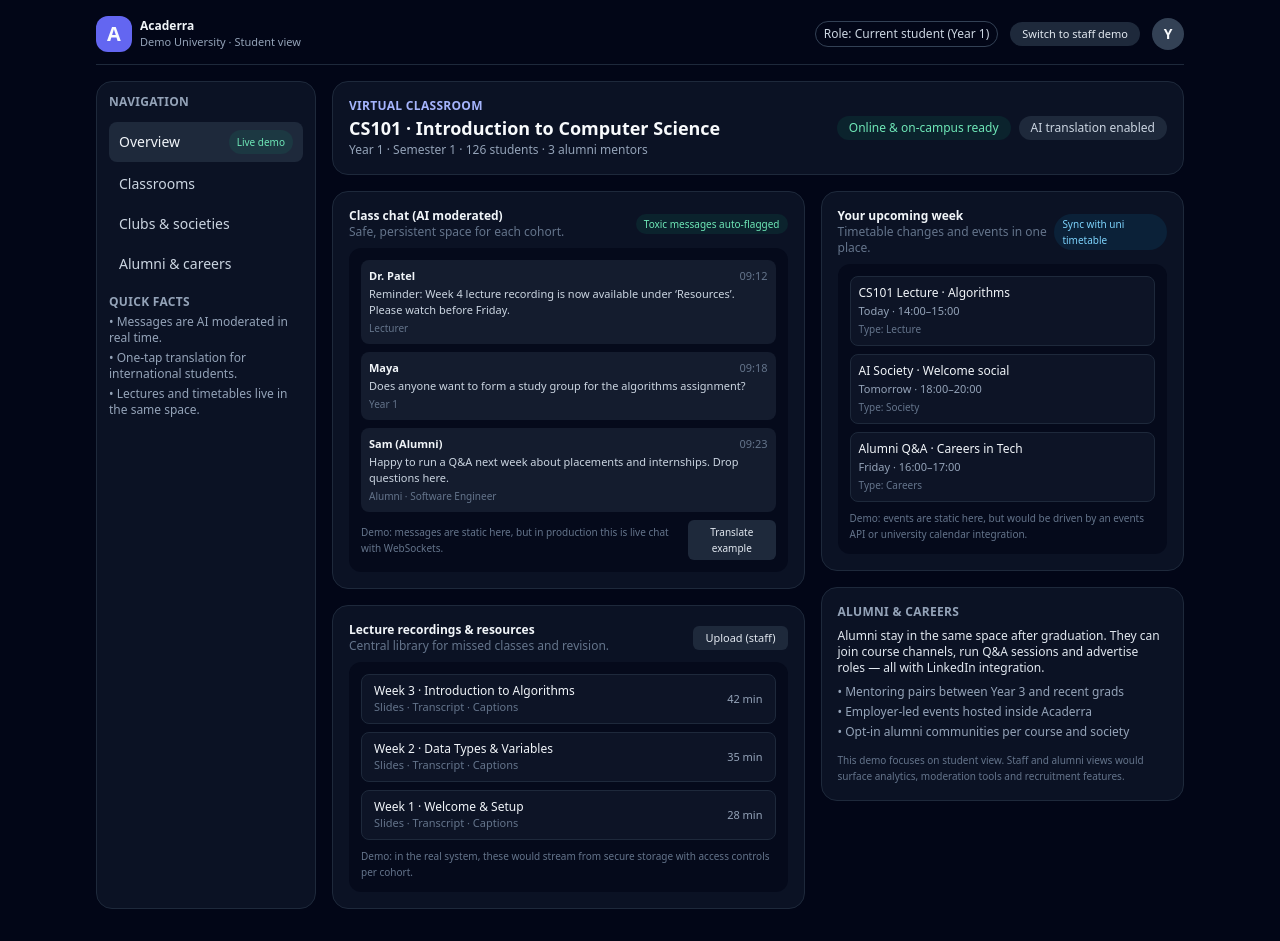
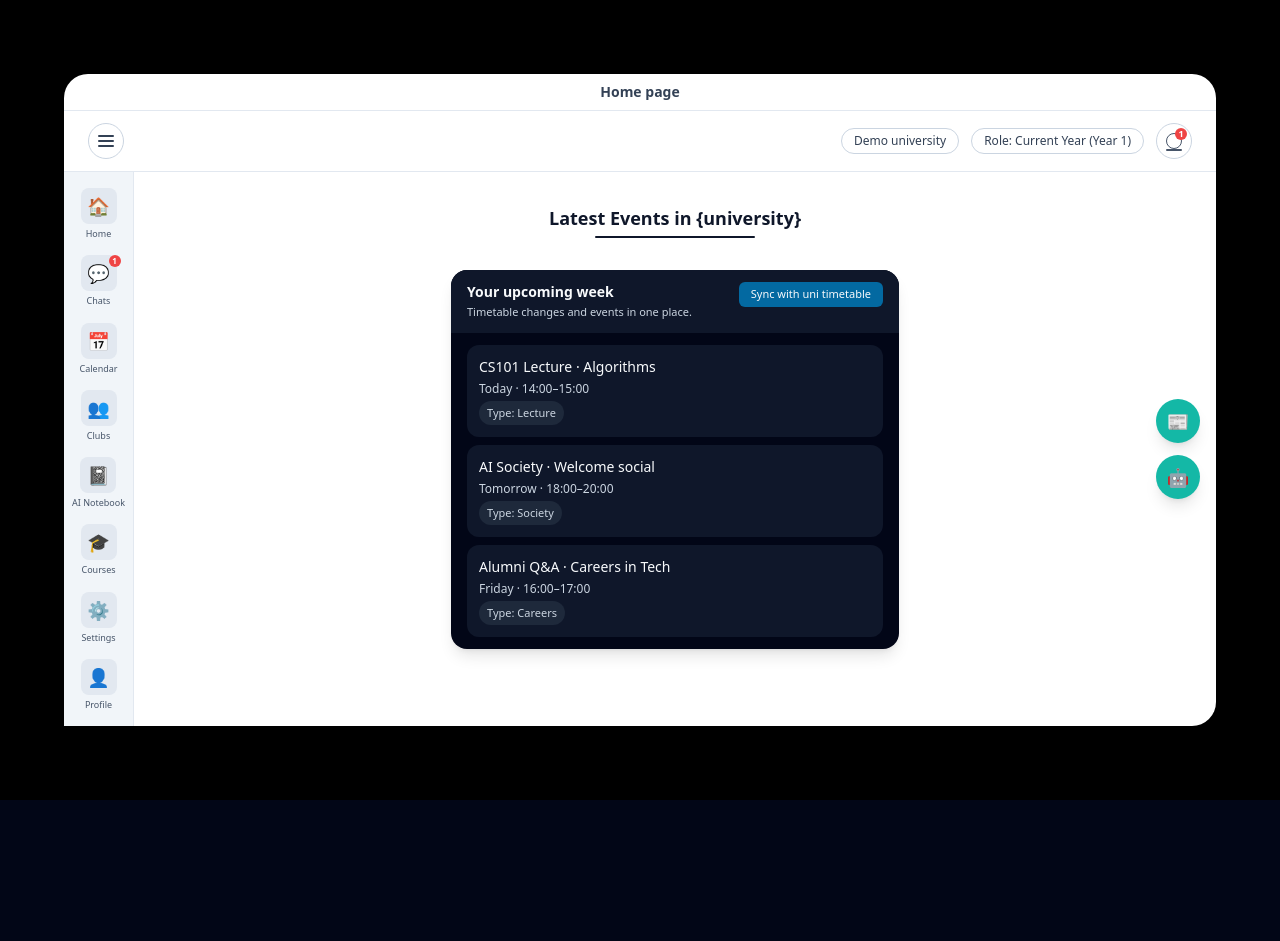
Before and after one commit to linguist101/Acaderra, a Next.js app in the folder web/: page /demo in a window 1280 px wide. After the commit the page ends 800 px from the top, so only its background shows below. Built offline with nearby package versions, Linux system fonts and the light colour scheme.

Commit message:
Update page.tsx

```diff
--- a/web/src/app/demo/page.tsx
+++ b/web/src/app/demo/page.tsx
@@ -1,32 +1,4 @@
 // src/app/demo/page.tsx
-import Link from "next/link";
-
-const mockMessages = [
-  {
-    id: 1,
-    sender: "Dr. Patel",
-    role: "Lecturer",
-    content:
-      "Reminder: Week 4 lecture recording is now available under ‘Resources’. Please watch before Friday.",
-    time: "09:12",
-  },
-  {
-    id: 2,
-    sender: "Maya",
-    role: "Year 1",
-    content:
-      "Does anyone want to form a study group for the algorithms assignment?",
-    time: "09:18",
-  },
-  {
-    id: 3,
-    sender: "Sam (Alumni)",
-    role: "Alumni · Software Engineer",
-    content:
-      "Happy to run a Q&A next week about placements and internships. Drop questions here.",
-    time: "09:23",
-  },
-];
 
 const mockEvents = [
   {
@@ -49,262 +21,164 @@ const mockEvents = [
   },
 ];
 
-const mockLectures = [
-  { id: 1, title: "Week 3 · Introduction to Algorithms", duration: "42 min" },
-  { id: 2, title: "Week 2 · Data Types & Variables", duration: "35 min" },
-  { id: 3, title: "Week 1 · Welcome & Setup", duration: "28 min" },
-];
+export default function DemoHomePage() {
+  return (
+    <main className="min-h-screen bg-black text-slate-900">
+      {/* Center the main white app frame on black background */}
+      <div className="flex min-h-screen items-center justify-center px-4 py-6">
+        <div className="relative flex w-full max-w-6xl flex-col rounded-3xl bg-white shadow-2xl">
 
-export default function DemoPage() {
-  return (
-    <main className="min-h-screen bg-slate-950 text-slate-50">
-      <div className="mx-auto flex min-h-screen max-w-6xl flex-col px-4 pb-8 pt-4 md:px-8">
-        {/* Top bar */}
-        <header className="flex items-center justify-between gap-4 border-b border-slate-800 pb-3">
-          <div className="flex items-center gap-3">
-            <Link href="/" className="flex items-center gap-2">
-              <div className="flex h-9 w-9 items-center justify-center rounded-xl bg-indigo-500 text-xl font-bold">
-                A
-              </div>
-              <div className="hidden text-left text-xs sm:block">
-                <p className="font-semibold text-slate-100">Acaderra</p>
-                <p className="text-[11px] text-slate-400">
-                  Demo University · Student view
-                </p>
-              </div>
-            </Link>
+          {/* Top strip label */}
+          <div className="border-b border-slate-200 py-2 text-center text-sm font-semibold text-slate-700">
+            Home page
           </div>
 
-          <div className="flex items-center gap-3 text-xs">
-            <span className="hidden rounded-full border border-slate-700 px-2 py-1 text-slate-300 md:inline">
-              Role: Current student (Year 1)
-            </span>
-            <button className="rounded-full bg-slate-800 px-3 py-1 text-[11px] text-slate-200 hover:bg-slate-700">
-              Switch to staff demo
+          {/* Header bar inside frame */}
+          <header className="flex items-center justify-between gap-4 border-b border-slate-200 px-6 py-3">
+
+            {/* Left Hamburger */}
+            <button
+              className="flex h-9 w-9 items-center justify-center rounded-full border border-slate-300 text-slate-700 hover:bg-slate-100"
+              aria-label="Open sidebar"
+            >
+              <span className="flex flex-col gap-[3px]">
+                <span className="block h-[2px] w-4 rounded-full bg-slate-700" />
+                <span className="block h-[2px] w-4 rounded-full bg-slate-700" />
+                <span className="block h-[2px] w-4 rounded-full bg-slate-700" />
+              </span>
             </button>
-            <div className="flex h-8 w-8 items-center justify-center rounded-full bg-slate-700 text-sm font-semibold">
-              Y
-            </div>
-          </div>
-        </header>
 
-        <div className="mt-4 grid flex-1 gap-4 md:grid-cols-[220px_minmax(0,1fr)]">
-          {/* Sidebar */}
-          <aside className="space-y-3 rounded-2xl border border-slate-800 bg-slate-900/70 p-3 text-sm">
-            <p className="mb-1 text-xs font-semibold uppercase tracking-wide text-slate-400">
-              Navigation
-            </p>
-            <nav className="space-y-1">
-              <button className="flex w-full items-center justify-between rounded-lg bg-slate-800 px-2.5 py-2 text-left text-slate-100">
-                <span>Overview</span>
-                <span className="rounded-full bg-emerald-500/10 px-2 py-0.5 text-[10px] text-emerald-300">
-                  Live demo
+            <div className="flex-1" />
+
+            {/* Right: university + role + bell */}
+            <div className="flex items-center gap-3 text-xs">
+              <span className="rounded-full border border-slate-300 px-3 py-1 text-slate-700">
+                Demo university
+              </span>
+
+              <span className="rounded-full border border-slate-300 px-3 py-1 text-slate-700">
+                Role: Current Year (Year 1)
+              </span>
+
+              {/* Notification Bell */}
+              <button
+                className="relative flex h-9 w-9 items-center justify-center rounded-full border border-slate-300 text-slate-700 hover:bg-slate-100"
+                aria-label="Notifications"
+              >
+                <span className="relative block h-4 w-4 rounded-full border border-slate-600" />
+                <span className="absolute bottom-[7px] h-[2px] w-4 rounded-full bg-slate-600" />
+
+                <span className="absolute right-1 top-1 inline-flex h-3 w-3 items-center justify-center rounded-full bg-red-500 text-[9px] font-semibold text-white">
+                  1
                 </span>
               </button>
-              <button className="w-full rounded-lg px-2.5 py-2 text-left text-slate-300 hover:bg-slate-800">
-                Classrooms
-              </button>
-              <button className="w-full rounded-lg px-2.5 py-2 text-left text-slate-300 hover:bg-slate-800">
-                Clubs &amp; societies
-              </button>
-              <button className="w-full rounded-lg px-2.5 py-2 text-left text-slate-300 hover:bg-slate-800">
-                Alumni &amp; careers
-              </button>
-            </nav>
+            </div>
+          </header>
 
-            <div className="mt-4 space-y-1 text-xs text-slate-400">
-              <p className="font-semibold uppercase tracking-wide">
-                Quick facts
-              </p>
-              <p>• Messages are AI moderated in real time.</p>
-              <p>• One-tap translation for international students.</p>
-              <p>• Lectures and timetables live in the same space.</p>
-            </div>
-          </aside>
+          {/* Main two-column layout */}
+          <div className="grid min-h-[520px] grid-cols-[70px,minmax(0,1fr)]">
 
-          {/* Main content */}
-          <section className="space-y-4">
-            {/* Classroom header */}
-            <div className="flex flex-wrap items-center justify-between gap-3 rounded-2xl border border-slate-800 bg-slate-900/70 p-4">
-              <div>
-                <p className="text-xs font-semibold uppercase tracking-wide text-indigo-300">
-                  Virtual classroom
-                </p>
-                <h1 className="text-lg font-semibold text-slate-50">
-                  CS101 · Introduction to Computer Science
+            {/* LEFT SIDEBAR */}
+            <aside className="flex flex-col items-center gap-4 border-r border-slate-200 bg-slate-100 px-2 py-4 text-[11px] text-slate-700">
+              <SidebarIcon label="Home" symbol="🏠" />
+              <SidebarIcon label="Chats" symbol="💬" notification />
+              <SidebarIcon label="Calendar" symbol="📅" />
+              <SidebarIcon label="Clubs" symbol="👥" />
+              <SidebarIcon label="AI Notebook" symbol="📓" />
+              <SidebarIcon label="Courses" symbol="🎓" />
+              <SidebarIcon label="Settings" symbol="⚙️" />
+              <SidebarIcon label="Profile" symbol="👤" />
+            </aside>
+
+            {/* RIGHT CONTENT AREA */}
+            <section className="relative px-6 py-8">
+
+              {/* Section Title */}
+              <div className="text-center">
+                <h1 className="text-lg font-semibold text-slate-900">
+                  Latest Events in {`{university}`}
                 </h1>
-                <p className="text-xs text-slate-400">
-                  Year 1 · Semester 1 · 126 students · 3 alumni mentors
-                </p>
+                <div className="mx-auto mt-1 h-[2px] w-40 rounded-full bg-slate-900" />
               </div>
-              <div className="flex flex-wrap items-center gap-2 text-xs">
-                <span className="rounded-full bg-emerald-500/10 px-3 py-1 text-emerald-300">
-                  Online &amp; on-campus ready
-                </span>
-                <span className="rounded-full bg-slate-800 px-3 py-1 text-slate-300">
-                  AI translation enabled
-                </span>
-              </div>
-            </div>
 
-            {/* Two-column layout */}
-            <div className="grid gap-4 lg:grid-cols-[minmax(0,1.3fr)_minmax(0,1fr)]">
-              {/* Left side: chat + lectures */}
-              <div className="space-y-4">
-                {/* Chat */}
-                <div className="rounded-2xl border border-slate-800 bg-slate-900/70 p-4">
-                  <div className="mb-2 flex items-center justify-between text-xs">
+              {/* Events Card */}
+              <div className="mt-8 flex justify-center">
+                <div className="w-full max-w-md rounded-2xl bg-slate-950 text-slate-50 shadow-lg">
+
+                  {/* Card Header */}
+                  <div className="flex items-start justify-between rounded-t-2xl bg-slate-900 px-4 py-3">
                     <div>
-                      <p className="font-semibold text-slate-100">
-                        Class chat (AI moderated)
-                      </p>
-                      <p className="text-slate-500">
-                        Safe, persistent space for each cohort.
+                      <p className="text-sm font-semibold">Your upcoming week</p>
+                      <p className="mt-0.5 text-[11px] text-slate-300">
+                        Timetable changes and events in one place.
                       </p>
                     </div>
-                    <span className="rounded-full bg-emerald-500/10 px-2 py-0.5 text-[10px] text-emerald-300">
-                      Toxic messages auto-flagged
-                    </span>
-                  </div>
 
-                  <div className="space-y-2 rounded-xl bg-slate-950/60 p-3 text-xs">
-                    {mockMessages.map((m) => (
-                      <div
-                        key={m.id}
-                        className="space-y-0.5 rounded-lg bg-slate-800/60 p-2"
-                      >
-                        <div className="flex items-center justify-between text-[11px]">
-                          <span className="font-semibold text-slate-100">
-                            {m.sender}
-                          </span>
-                          <span className="text-slate-500">{m.time}</span>
-                        </div>
-                        <p className="text-[11px] text-slate-300">
-                          {m.content}
-                        </p>
-                        <p className="text-[10px] text-slate-500">{m.role}</p>
-                      </div>
-                    ))}
-
-                    <div className="mt-1 flex items-center justify-between text-[10px] text-slate-500">
-                      <p>
-                        Demo: messages are static here, but in production this
-                        is live chat with WebSockets.
-                      </p>
-                      <button className="rounded-md bg-slate-800 px-2 py-1 text-[10px] text-slate-200 hover:bg-slate-700">
-                        Translate example
-                      </button>
-                    </div>
-                  </div>
-                </div>
-
-                {/* Lecture recordings */}
-                <div className="rounded-2xl border border-slate-800 bg-slate-900/70 p-4">
-                  <div className="mb-2 flex items-center justify-between text-xs">
-                    <div>
-                      <p className="font-semibold text-slate-100">
-                        Lecture recordings &amp; resources
-                      </p>
-                      <p className="text-slate-500">
-                        Central library for missed classes and revision.
-                      </p>
-                    </div>
-                    <button className="rounded-md bg-slate-800 px-3 py-1 text-[11px] text-slate-200 hover:bg-slate-700">
-                      Upload (staff)
+                    <button className="rounded-md bg-sky-700 px-3 py-1 text-[11px] font-medium text-slate-50 hover:bg-sky-600">
+                      Sync with uni timetable
                     </button>
                   </div>
 
-                  <div className="space-y-2 rounded-xl bg-slate-950/60 p-3 text-xs">
-                    {mockLectures.map((lec) => (
-                      <div
-                        key={lec.id}
-                        className="flex items-center justify-between rounded-lg border border-slate-800 bg-slate-900/80 px-3 py-2"
-                      >
-                        <div>
-                          <p className="text-slate-100">{lec.title}</p>
-                          <p className="text-[11px] text-slate-500">
-                            Slides · Transcript · Captions
-                          </p>
-                        </div>
-                        <span className="text-[11px] text-slate-400">
-                          {lec.duration}
-                        </span>
-                      </div>
-                    ))}
-                    <p className="mt-1 text-[10px] text-slate-500">
-                      Demo: in the real system, these would stream from secure
-                      storage with access controls per cohort.
-                    </p>
-                  </div>
-                </div>
-              </div>
-
-              {/* Right side: events / alumni */}
-              <div className="space-y-4">
-                {/* Events */}
-                <div className="rounded-2xl border border-slate-800 bg-slate-900/70 p-4">
-                  <div className="mb-2 flex items-center justify-between text-xs">
-                    <div>
-                      <p className="font-semibold text-slate-100">
-                        Your upcoming week
-                      </p>
-                      <p className="text-slate-500">
-                        Timetable changes and events in one place.
-                      </p>
-                    </div>
-                    <span className="rounded-full bg-sky-500/10 px-2 py-0.5 text-[10px] text-sky-300">
-                      Sync with uni timetable
-                    </span>
-                  </div>
-
-                  <div className="space-y-2 rounded-xl bg-slate-950/60 p-3 text-xs">
+                  {/* Events List */}
+                  <div className="space-y-2 px-4 py-3 text-sm">
                     {mockEvents.map((ev) => (
-                      <div
-                        key={ev.id}
-                        className="space-y-0.5 rounded-lg border border-slate-800 bg-slate-900/80 p-2"
-                      >
-                        <p className="text-slate-100">{ev.title}</p>
-                        <p className="text-[11px] text-slate-400">
-                          {ev.time}
-                        </p>
-                        <p className="text-[10px] text-slate-500">
+                      <div key={ev.id} className="rounded-xl bg-slate-900 px-3 py-3">
+                        <p className="text-slate-50">{ev.title}</p>
+                        <p className="mt-1 text-xs text-slate-300">{ev.time}</p>
+                        <p className="mt-1 inline-flex rounded-full bg-slate-800 px-2 py-0.5 text-[11px] text-slate-300">
                           Type: {ev.type}
                         </p>
                       </div>
                     ))}
-                    <p className="mt-1 text-[10px] text-slate-500">
-                      Demo: events are static here, but would be driven by an
-                      events API or university calendar integration.
-                    </p>
                   </div>
-                </div>
 
-                {/* Alumni block */}
-                <div className="rounded-2xl border border-slate-800 bg-slate-900/70 p-4 text-xs">
-                  <p className="text-xs font-semibold uppercase tracking-wide text-slate-400">
-                    Alumni &amp; careers
-                  </p>
-                  <p className="mt-2 text-slate-200">
-                    Alumni stay in the same space after graduation. They can
-                    join course channels, run Q&amp;A sessions and advertise
-                    roles — all with LinkedIn integration.
-                  </p>
-                  <ul className="mt-2 space-y-1 text-slate-400">
-                    <li>• Mentoring pairs between Year 3 and recent grads</li>
-                    <li>• Employer-led events hosted inside Acaderra</li>
-                    <li>• Opt-in alumni communities per course and society</li>
-                  </ul>
-                  <p className="mt-3 text-[10px] text-slate-500">
-                    This demo focuses on student view. Staff and alumni views
-                    would surface analytics, moderation tools and recruitment
-                    features.
-                  </p>
                 </div>
               </div>
-            </div>
-          </section>
+
+              {/* Floating Right Buttons */}
+              <div className="pointer-events-none absolute inset-y-0 right-4 flex flex-col items-end justify-center gap-3">
+                <button className="pointer-events-auto flex h-11 w-11 items-center justify-center rounded-full bg-teal-500 text-white shadow-lg hover:bg-teal-400">
+                  <span className="text-lg">📰</span>
+                </button>
+
+                <button className="pointer-events-auto flex h-11 w-11 items-center justify-center rounded-full bg-teal-500 text-white shadow-lg hover:bg-teal-400">
+                  <span className="text-lg">🤖</span>
+                </button>
+              </div>
+
+            </section>
+          </div>
         </div>
       </div>
     </main>
   );
 }
+
+/* SIDEBAR ICON COMPONENT */
+function SidebarIcon({
+  label,
+  symbol,
+  notification,
+}: {
+  label: string;
+  symbol: string;
+  notification?: boolean;
+}) {
+  return (
+    <div className="relative flex flex-col items-center gap-1">
+      <div className="flex h-9 w-9 items-center justify-center rounded-lg bg-slate-200 text-lg">
+        {symbol}
+      </div>
+
+      {notification && (
+        <span className="absolute -right-1 top-0 inline-flex h-3 w-3 items-center justify-center rounded-full bg-red-500 text-[8px] font-semibold text-white">
+          1
+        </span>
+      )}
+
+      <span className="text-[9px] text-slate-600 text-center leading-tight">
+        {label}
+      </span>
+    </div>
+  );
+}
```
